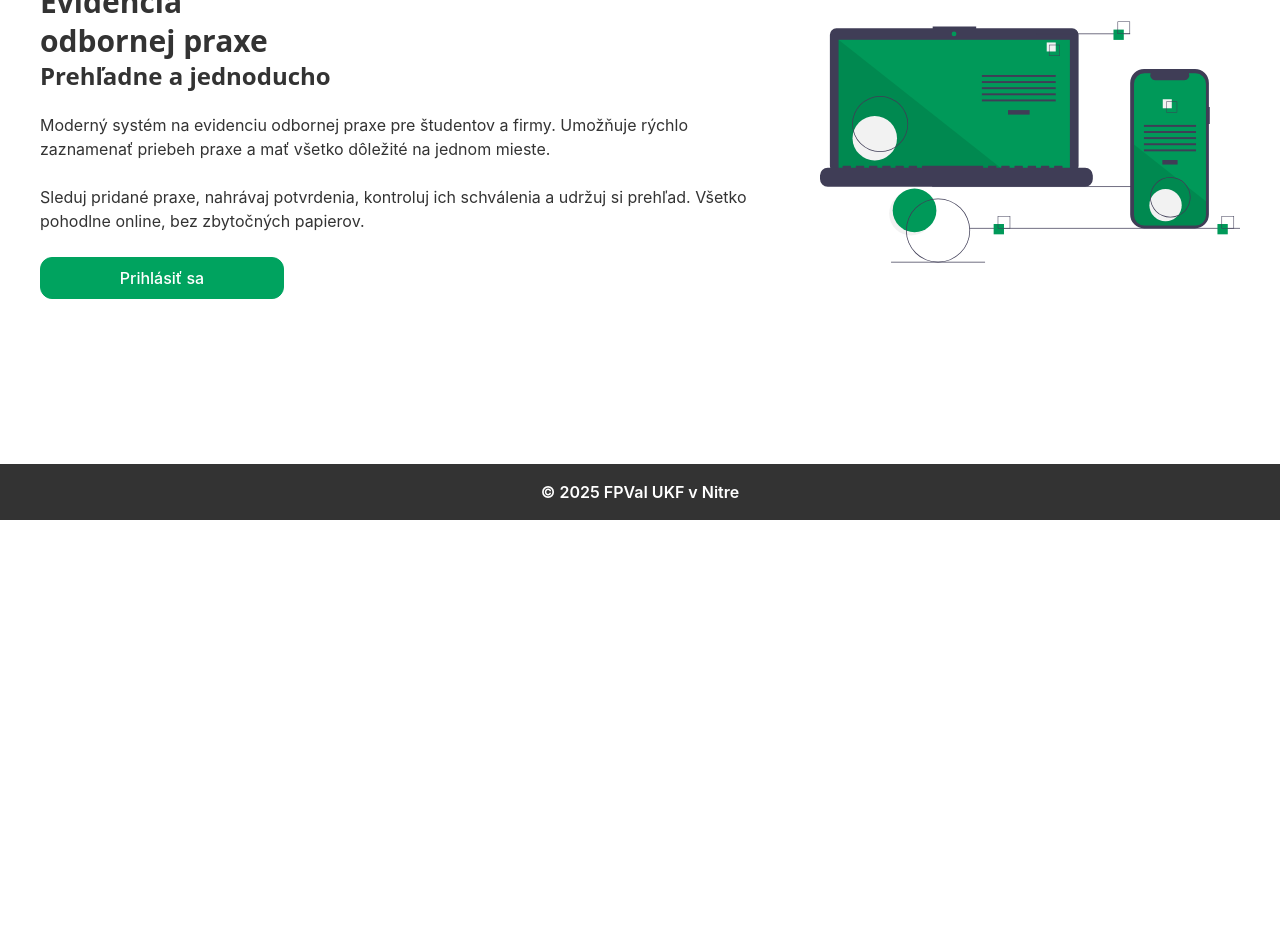
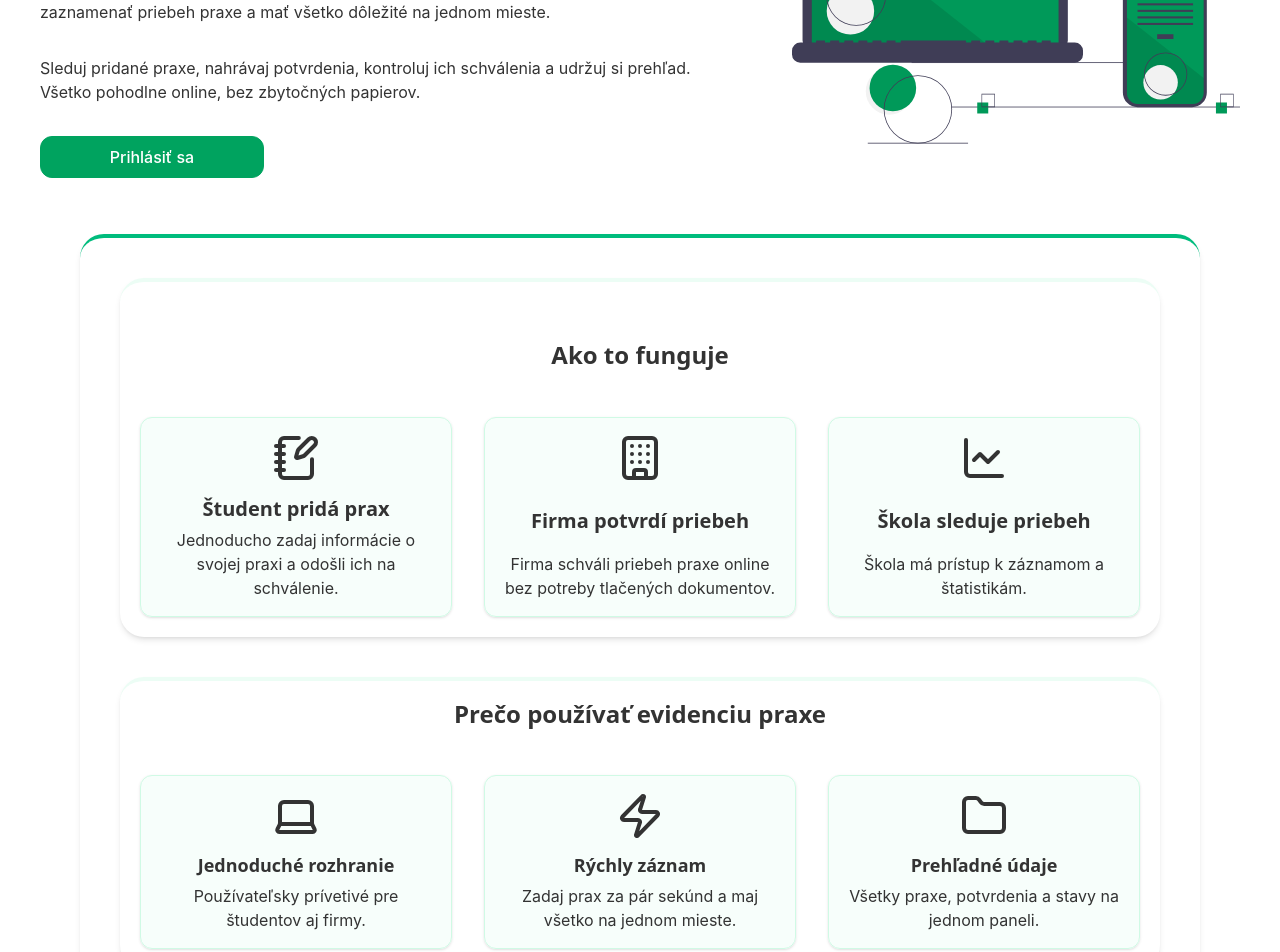
Before and after one commit to si-project-2025/evidencia-odbornej-praxe, a Vue app in the folder si_project_2025_fe/: page / in a window 1280 px wide. Shown: the part 280-1232 px from the top of the page. Before the commit the page ends 800 px from the top, so only its background shows below. Built offline with nearby package versions, Linux system fonts and the light colour scheme.

Commit message:
Reworked landing page

```diff
--- a/si_project_2025_fe/src/assets/css/app.css
+++ b/si_project_2025_fe/src/assets/css/app.css
@@ -52,6 +52,9 @@
     @apply flex flex-col items-center gap-6
     rounded-2xl px-12 py-8 border-x-4 border-emerald-500 shadow-md;
   }
+  .card {
+    @apply flex flex-col items-center justify-between border border-emerald-100 rounded-xl bg-emerald-50/40 p-4 shadow-sm hover:shadow-md hover:bg-emerald-50;
+  }
 }
 
 @layer components {
--- a/si_project_2025_fe/src/pages/HomePage.vue
+++ b/si_project_2025_fe/src/pages/HomePage.vue
@@ -1,15 +1,15 @@
 <script setup lang="ts">
   import Logo from '@/assets/images/home-main.svg'
   import BaseButton from '@/components/atoms/BaseButton.vue'
+  import { NotebookPen, Building, ChartLine, Laptop, Zap, Folder } from 'lucide-vue-next'
   import { useUserStore } from '@/stores/user.ts'
-
   const userStore = useUserStore()
 </script>
 
 <template>
-  <section class="container section-container mx-auto h-full flex flex-col lg:flex-row justify-between gap-12">
-    <div class="flex flex-col gap-6">
-      <div class="space-y-1.5">
+  <section class="container section-container mx-auto flex flex-col lg:flex-row justify-between gap-20">
+    <div class="flex flex-col gap-8">
+      <div>
         <h1>Evidencia</h1>
         <h1>odbornej praxe</h1>
         <h2>Prehľadne a jednoducho</h2>
@@ -25,10 +25,66 @@
         bez zbytočných papierov.
       </p>
 
-      <BaseButton v-if="!userStore.user" class="lg:w-1/3" href="/login">Prihlásiť sa</BaseButton>
-      <BaseButton v-else class="lg:w-1/3" href="/internships">Moje odborné praxe</BaseButton>
+      <div>
+        <BaseButton v-if="!userStore.user" class="lg:w-1/3" href="/login">Prihlásiť sa</BaseButton>
+        <BaseButton v-else class="lg:w-1/3" href="/internships">Moje odborné praxe</BaseButton>
+      </div>
     </div>
 
-    <img :src="Logo" alt="Logo" class="lg:w-[35%]" />
+    <img :src="Logo" alt="Logo" class="lg:w-[60%] w-full max-w-md mx-auto" />
   </section>
+
+  <div
+    class="mx-20 px-10 mb-10 bg-white border-t-4 border-emerald-500 rounded-3xl shadow-md hover:shadow-lg transition-all duration-200 backdrop-blur-sm"
+  >
+    <section
+      class="px-5 py-5 my-10 bg-white border-t-4 border-emerald-50 rounded-3xl shadow-md hover:shadow-lg transition-all duration-200 backdrop-blur-sm"
+    >
+      <div class="container mx-auto text-center mt-10">
+        <h2 class="mb-12">Ako to funguje</h2>
+        <div class="grid md:grid-cols-3 gap-8">
+          <div class="card">
+            <NotebookPen class="w-12 h-12 mb-4" />
+            <h3 class="font-semibold text-xl mb-2">Študent pridá prax</h3>
+            <p>Jednoducho zadaj informácie o svojej praxi a odošli ich na schválenie.</p>
+          </div>
+          <div class="card">
+            <Building class="w-12 h-12 mb-4" />
+            <h3 class="font-semibold text-xl mb-2">Firma potvrdí priebeh</h3>
+            <p>Firma schváli priebeh praxe online bez potreby tlačených dokumentov.</p>
+          </div>
+          <div class="card">
+            <ChartLine class="w-12 h-12 mb-4" />
+            <h3 class="font-semibold text-xl mb-2">Škola sleduje priebeh</h3>
+            <p>Škola má prístup k záznamom a štatistikám.</p>
+          </div>
+        </div>
+      </div>
+    </section>
+
+    <section
+      class="px-5 py-5 my-10 bg-white border-t-4 border-emerald-50 rounded-3xl shadow-md hover:shadow-lg transition-all duration-200 backdrop-blur-sm"
+    >
+      <div class="container mx-auto text-center">
+        <h2 class="text-2xl mb-12">Prečo používať evidenciu praxe</h2>
+        <div class="grid md:grid-cols-2 lg:grid-cols-3 gap-8">
+          <div class="card">
+            <Laptop class="w-12 h-12 mb-4" />
+            <h3 class="font-semibold text-lg mb-2">Jednoduché rozhranie</h3>
+            <p>Používateľsky prívetivé pre študentov aj firmy.</p>
+          </div>
+          <div class="card">
+            <Zap class="w-12 h-12 mb-4" />
+            <h3 class="font-semibold text-lg mb-2">Rýchly záznam</h3>
+            <p>Zadaj prax za pár sekúnd a maj všetko na jednom mieste.</p>
+          </div>
+          <div class="card">
+            <Folder class="w-12 h-12 mb-4" />
+            <h3 class="font-semibold text-lg mb-2">Prehľadné údaje</h3>
+            <p>Všetky praxe, potvrdenia a stavy na jednom paneli.</p>
+          </div>
+        </div>
+      </div>
+    </section>
+  </div>
 </template>
```
